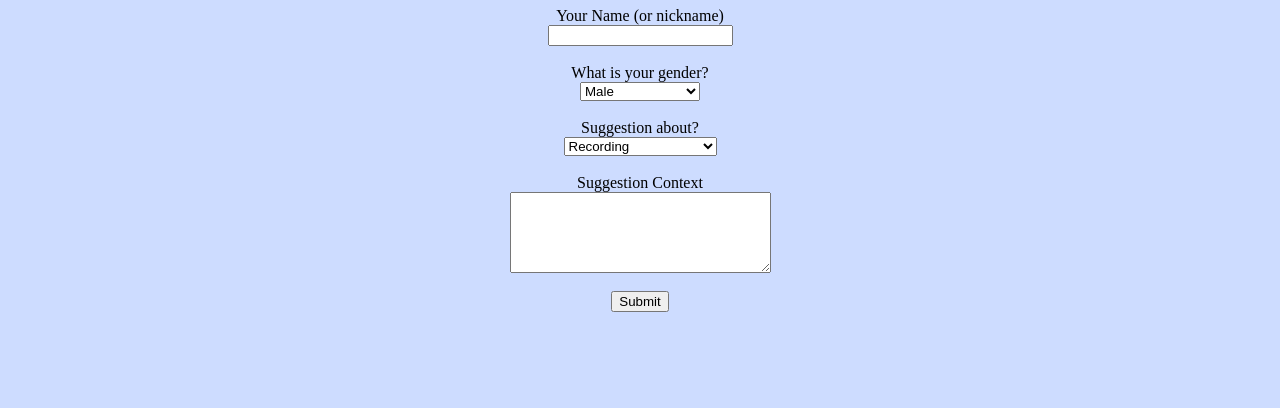
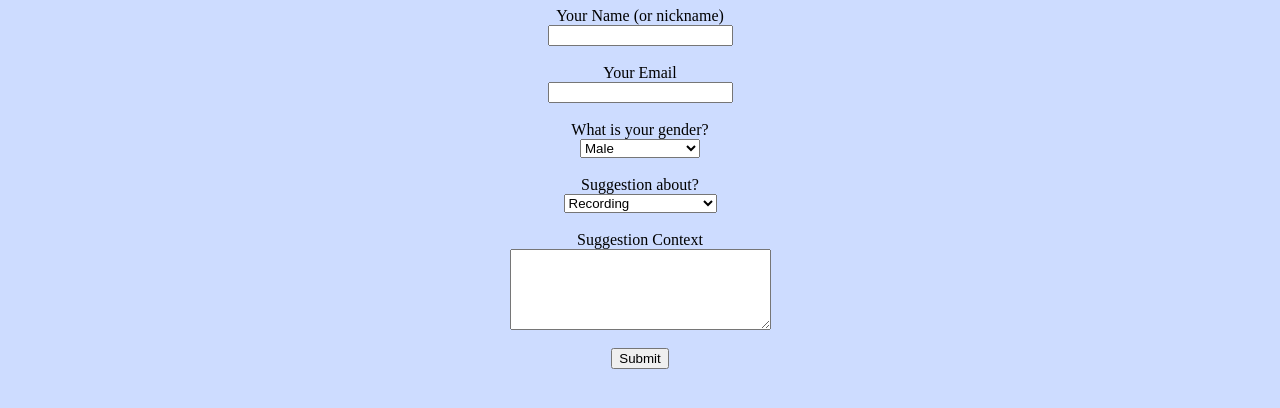
Before and after one commit to JXDaBoi/prototype_1, a plain HTML site: page pages/suggestion.html in a window 1280 px wide. Shown: the part 378-786 px from the top of the page. Drawn offline with Linux system fonts and the light colour scheme; a web font is replaced by a local one.

Commit message:
Prototype v1.3.1.1 Minor changes

```diff
--- a/pages/suggestion.html
+++ b/pages/suggestion.html
@@ -41,6 +41,8 @@
       <form action="">
         <label for="name">Your Name (or nickname)</label><br />
         <input type="text" name="name" /><br /><br />
+        <label for="email">Your Email</label><br />
+        <input type="text" name="email" /><br /><br />
         <label for="gender">What is your gender?</label><br />
         <select name="gender" required>
           <option value="male">Male</option>
```
